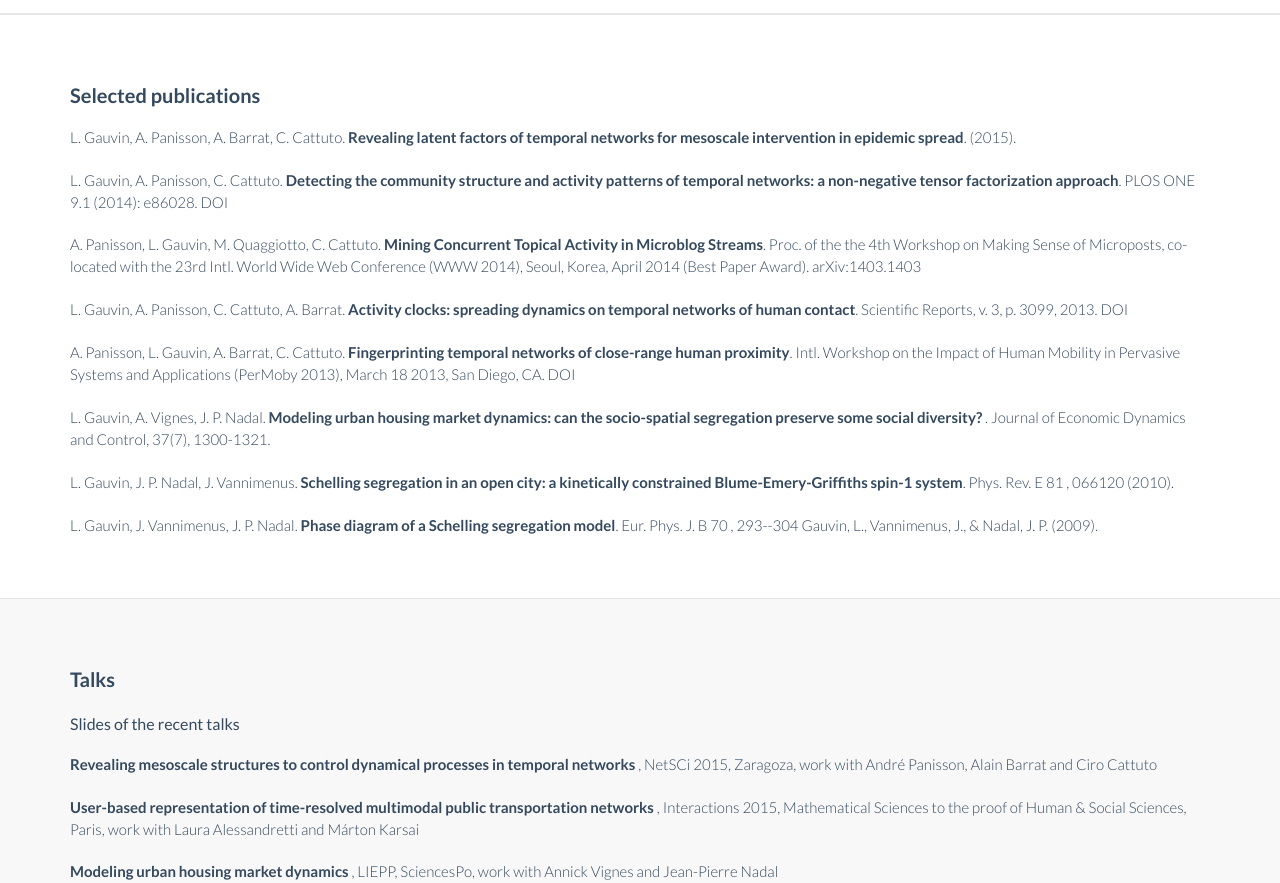
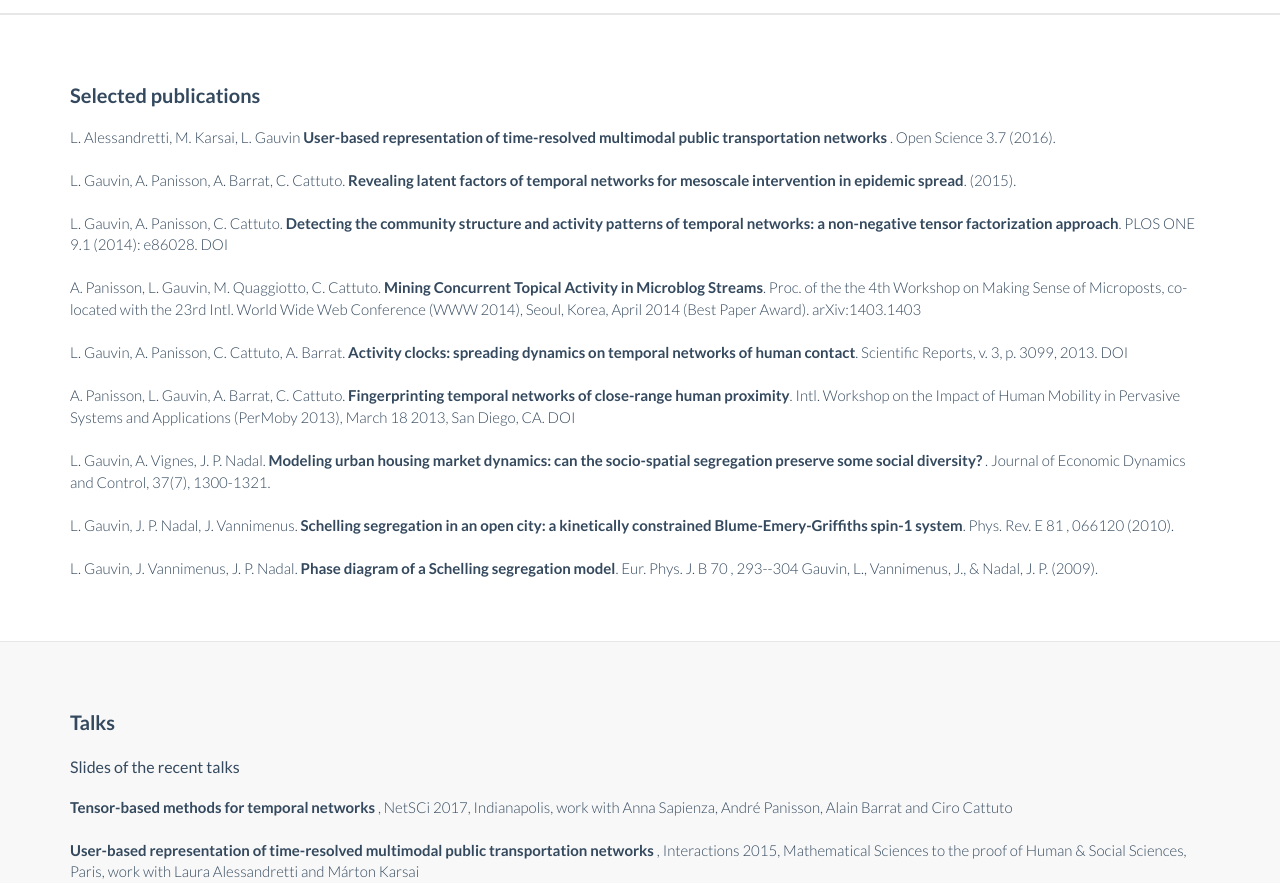
Before and after one commit to LaetitiaGauvin/laetitiagauvin.github.io, a plain HTML site: page index.html in a window 1280 px wide. Shown: the part 1300-2183 px from the top of the page. Drawn offline with Linux system fonts and the light colour scheme.

Commit message:
Update index.html

```diff
--- a/index.html
+++ b/index.html
@@ -148,6 +148,9 @@
                     <h3 class="section-heading">Selected publications</h3>
 					<div class="sub-title lead3"></div>
 
+			<p class="lead"> L. Alessandretti, M. Karsai, L. Gauvin <b> User-based representation of time-resolved multimodal public transportation networks </b>. Open Science 3.7 (2016).
+<a href="http://rsos.royalsocietypublishing.org/content/3/7/160156"></a></p>
+
 
 <p class="lead"> L. Gauvin, A. Panisson, A. Barrat, C. Cattuto. <b> Revealing latent factors of temporal networks for mesoscale intervention in epidemic spread</b>. (2015).
 <a href="http://arxiv.org/abs/1501.02758"></a></p>
@@ -228,7 +231,7 @@ Datainterfaces is a collaborative laboratory that aims to experiment with the de
 -->
 Slides of the recent talks
 
-<p class="lead"><a href="docs/NetSci15.pdf"> <b> Revealing mesoscale structures to control dynamical processes in temporal networks </b>, NetSCi 2015, Zaragoza, work with André Panisson, Alain Barrat and Ciro Cattuto </a></p>
+<p class="lead"><a href="docs/NetSci17.pdf"> <b> Tensor-based methods for temporal networks </b>, NetSCi 2017, Indianapolis, work with Anna Sapienza, André Panisson, Alain Barrat and Ciro Cattuto </a></p>
 
 <p class="lead"><a href="docs/Interactions.pdf"> <b> User-based representation of time-resolved multimodal public transportation networks  </b>, Interactions 2015, Mathematical Sciences to the proof of Human & Social Sciences, Paris, work with Laura Alessandretti and Márton Karsai </a></p>
 
```
